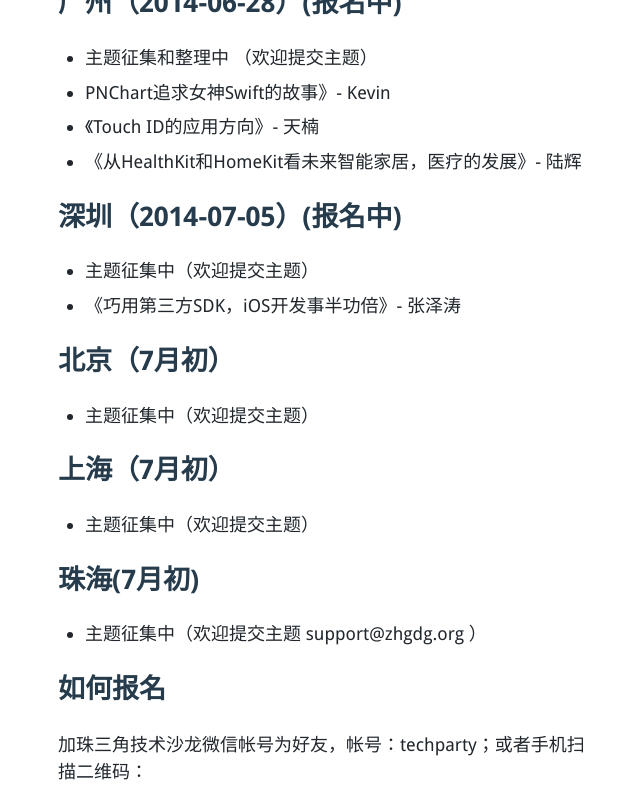
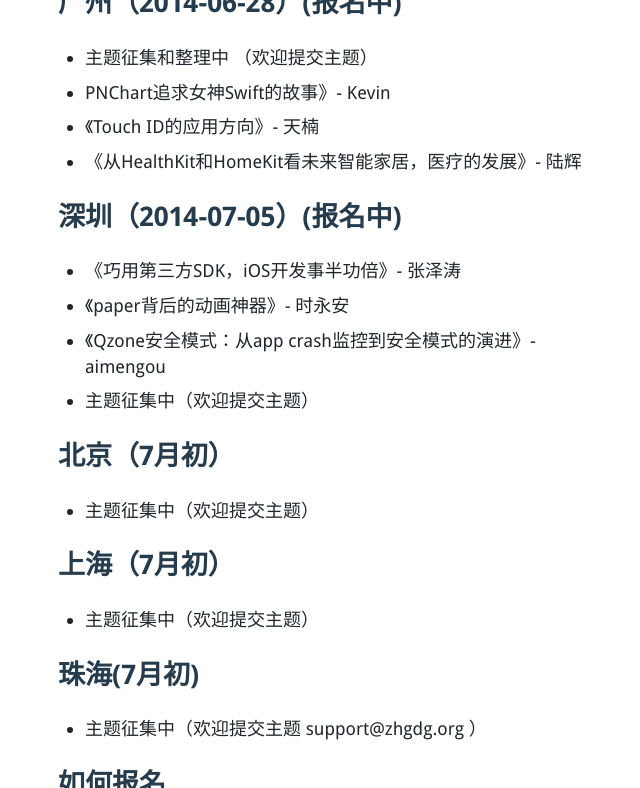
Before and after one commit to techparty-org/techparty-org.github.io, a Jekyll site: the page built from _posts/2014-06-10-techparty-ios-swift.md, in a window 1280 px wide and 900 px high, scrolled down 1999 px, cut to the strip 0-788 px from the top of the window. Shown: the whole strip, without its empty margins (316-956 px from the left). Built offline with Jekyll 4.4.1, drawn with Linux system fonts in a browser that asks for light colours; nearby versions of some CDN libraries; Markdown is read by kramdown in place of the engine named in the settings; comment, search, counter and statistics services are not loaded.

Commit message:
1. 更新一下深圳主题

```diff
--- a/_posts/2014-06-10-techparty-ios-swift.md
+++ b/_posts/2014-06-10-techparty-ios-swift.md
@@ -62,8 +62,10 @@
 
 
 ##深圳（2014-07-05）(报名中)
+* 《巧用第三方SDK，iOS开发事半功倍》- 张泽涛
+* 《paper背后的动画神器》- 时永安
+* 《Qzone安全模式：从app crash监控到安全模式的演进》- aimengou
 * 主题征集中（欢迎提交主题）
-* 《巧用第三方SDK，iOS开发事半功倍》- 张泽涛
 
 ##北京（7月初）
 * 主题征集中（欢迎提交主题）
```
